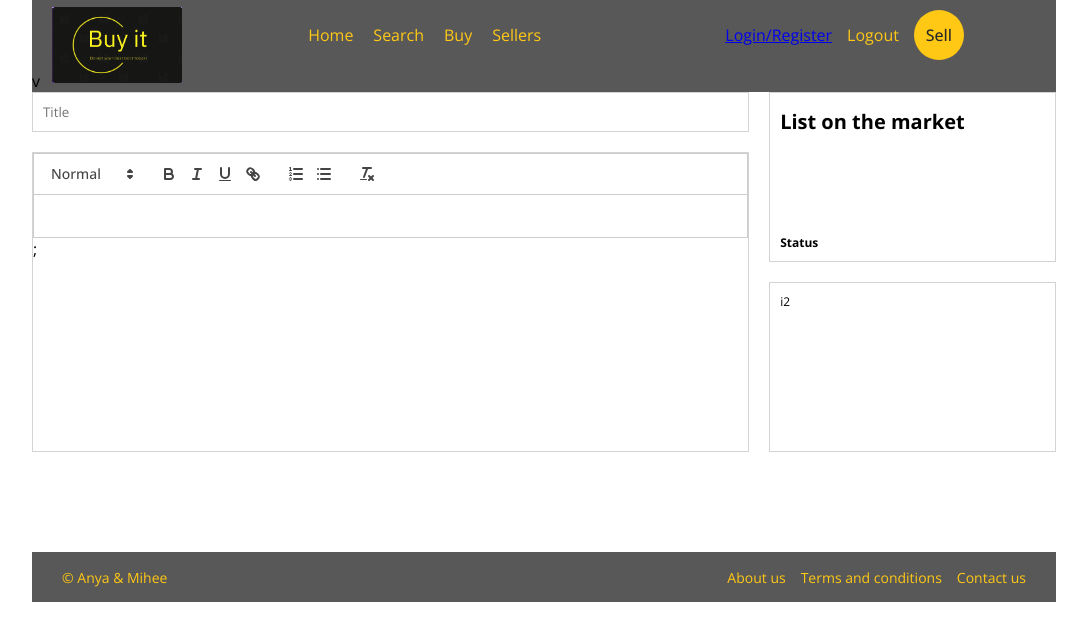
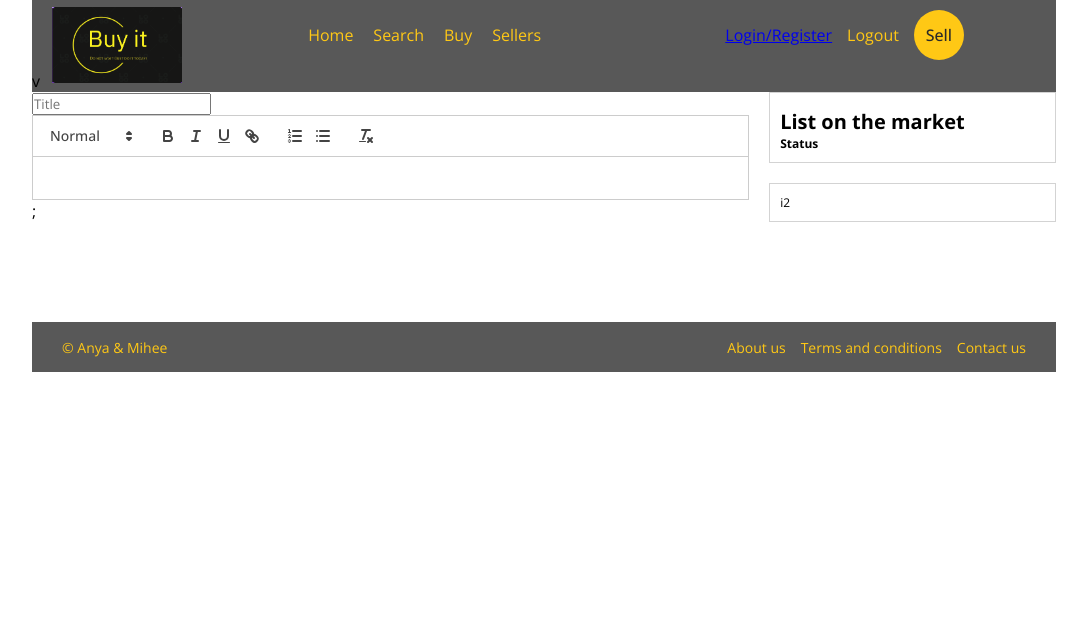
Before and after one commit to miheejb/BUY-IT, a React (Create React App) app in the folder client/: page /sell in a window 1280 px wide. Shown: the top 640 px of the page, without its empty margins (96-1183 px from the left). Built offline with nearby package versions, Linux system fonts and the light colour scheme.

Commit message:
update pages. css for categorized pages

```diff
--- a/client/src/css/pages.css
+++ b/client/src/css/pages.css
@@ -192,26 +192,7 @@
   gap: 20px;
 }
 .sell .content{
-    flex: 5;
-    display: flex;
-    flex-direction: column;
-    gap:20px;
-}
-
-.sell .content input{
-  padding:10px;
-  border:1px solid lightgray;
-}
-
-.sell .content .sellorContainer{
-  height: 300px;
-  overflow: scroll;
-  border: 1px solid lightgray;
-}
-
-.sell .content .sellorContainer .editor{
-  height: 100%;
-  border:none;
+    flex:5
 }
 
 .sell .menu{
```
